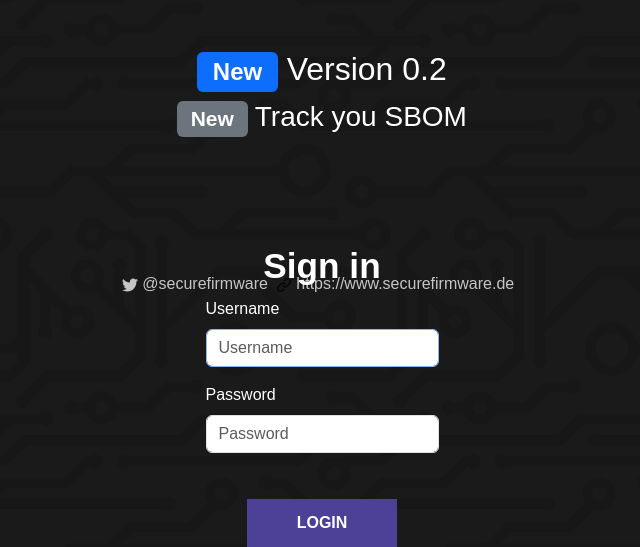
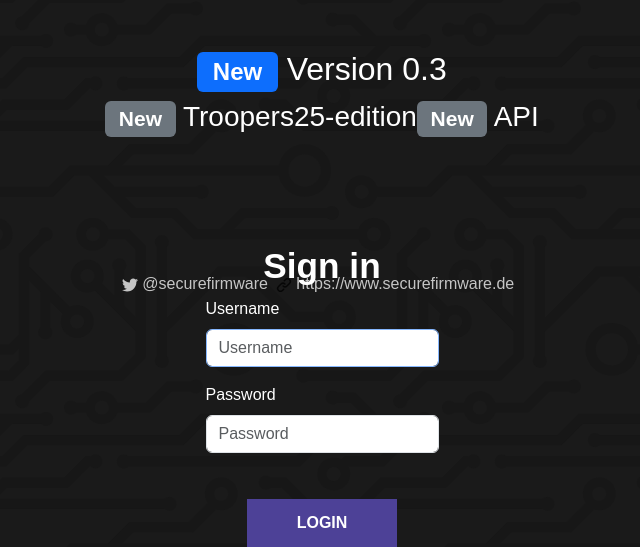
Before and after one commit to e-m-b-a/embark, a Django app: page / in a window 1280 px wide. Shown: the part 500-1047 px from the top of the page, without its empty margins (318-958 px from the left). Run offline with Django 3.2, Linux system fonts and the light colour scheme; parts of the project's set-up code (start-up, migrations or seed data) failed here and were passed over; some libraries are stand-ins or nearby versions.

Commit message:
Update login.html

```diff
--- a/embark/templates/user/login.html
+++ b/embark/templates/user/login.html
@@ -10,10 +10,11 @@
         </div>
         <div class="d-flex justify-content-center">
             <!--  TODO put actual version here-->
-            <h2><span class="badge bg-primary">New</span>  Version 0.2</h2>
+            <h2><span class="badge bg-primary">New</span>  Version 0.3</h2>
         </div>
         <div class="d-flex justify-content-center">
-          <h3><span class="badge bg-secondary">New</span>  Track you SBOM</h3>
+          <h3><span class="badge bg-secondary">New</span>  Troopers25-edition </h3>
+          <h3><span class="badge bg-secondary">New</span>  API </h3>
         </div>
         <div class="login">
             <form action="{% url 'embark-login' %}" class="login-form" method="post" novalidate>
```
